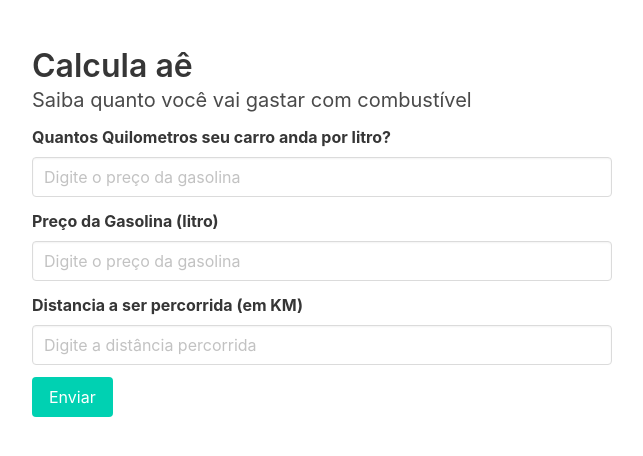
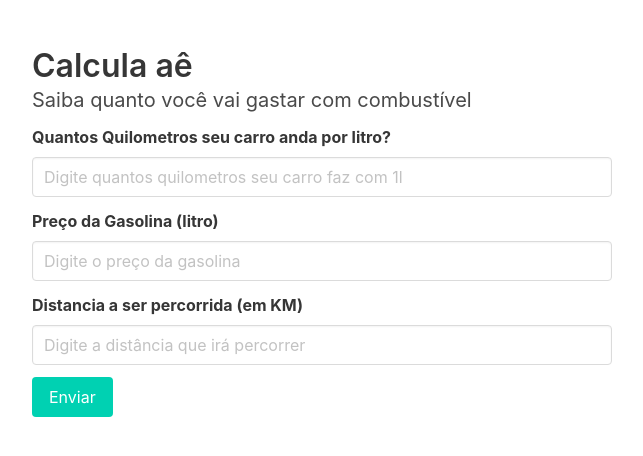
Before and after one commit to pedrogustavo/calculaae, a React (Create React App) app: page / in a window 1280 px wide. Shown: the top 456 px of the page, without its empty margins (318-961 px from the left). Built offline with nearby package versions, Linux system fonts and the light colour scheme.

Commit message:
Separated in components

```diff
--- a/src/App.js
+++ b/src/App.js
@@ -1,37 +1,17 @@
 import React from 'react';
 import Title from './components/Title'
+import Button from './components/Button'
+import { Input } from './components/Form'
 
 const App = () => (
   <section className="section">
     <div className="columns is-desktop">
       <div className="column is-half is-offset-one-quarter">
         <Title title="Calcula aê" subTitle="Saiba quanto você vai gastar com combustível" />
-        <div className="field">
-          <label className="label" htmlFor="kmLitroCarro">Quantos Quilometros seu carro anda por litro?</label>
-          <p className="control">
-            <input className="input" type="number" id="kmLitroCarro" placeholder="Digite o preço da gasolina" />
-          </p>
-        </div>
-
-        <div className="field">
-          <label className="label" htmlFor="precoGasolina">Preço da Gasolina (litro)</label>
-          <p className="control">
-            <input className="input" type="text" id="precoGasolina" placeholder="Digite o preço da gasolina" />
-          </p>
-        </div>
-
-        <div className="field">
-          <label className="label" htmlFor="distancia">Distancia a ser percorrida (em KM)</label>
-          <p className="control">
-            <input className="input" type="text" id="distancia" placeholder="Digite a distância percorrida" />
-          </p>
-        </div>
-
-        <div className="field">
-          <p className="control">
-            <button className="button is-primary">Enviar</button>
-          </p>
-        </div>
+        <Input id="kmLitroCarro" type="number" textLabel="Quantos Quilometros seu carro anda por litro?" placeHolder="Digite quantos quilometros seu carro faz com 1l" />
+        <Input id="precoGasolina" textLabel="Preço da Gasolina (litro)" placeHolder="Digite o preço da gasolina" />
+        <Input id="distancia" textLabel="Distancia a ser percorrida (em KM)" placeHolder="Digite a distância que irá percorrer" />
+        <Button text="Enviar" handleClick={() => null} />
       </div>
     </div>
   </section>
--- /dev/null
+++ b/src/components/Button.js
@@ -0,0 +1,17 @@
+import React from 'react'
+import PropTypes from 'prop-types'
+
+const Button = ({ text, handleClick }) => (
+  <div className="field">
+    <p className="control">
+      <button className="button is-primary" onClick={handleClick}>{text}</button>
+    </p>
+  </div>
+)
+
+Button.propTypes = {
+  text: PropTypes.string.isRequired,
+  handleClick: PropTypes.func.isRequired
+}
+
+export default Button
--- /dev/null
+++ b/src/components/Form/Input.js
@@ -0,0 +1,25 @@
+import React from 'react'
+import PropTypes from 'prop-types'
+
+const Input = ({ id, textLabel, type, placeHolder }) => (
+  <div className="field">
+    {textLabel && <label className="label" htmlFor={id}>{textLabel}</label>}
+    <p className="control">
+      <input className="input" type={type} id={id} placeholder={placeHolder} />
+    </p>
+  </div>
+)
+
+Input.defaultProps = {
+  type: 'text',
+  placeHolder: ''
+}
+
+Input.propTypes = {
+  id: PropTypes.string.isRequired,
+  textLabel: PropTypes.string,
+  type: PropTypes.oneOf(['number', 'text']),
+  placeHolder: PropTypes.string
+}
+
+export default Input
--- /dev/null
+++ b/src/components/Form/index.js
@@ -0,0 +1,3 @@
+import Input from './Input'
+
+export { Input }
```
